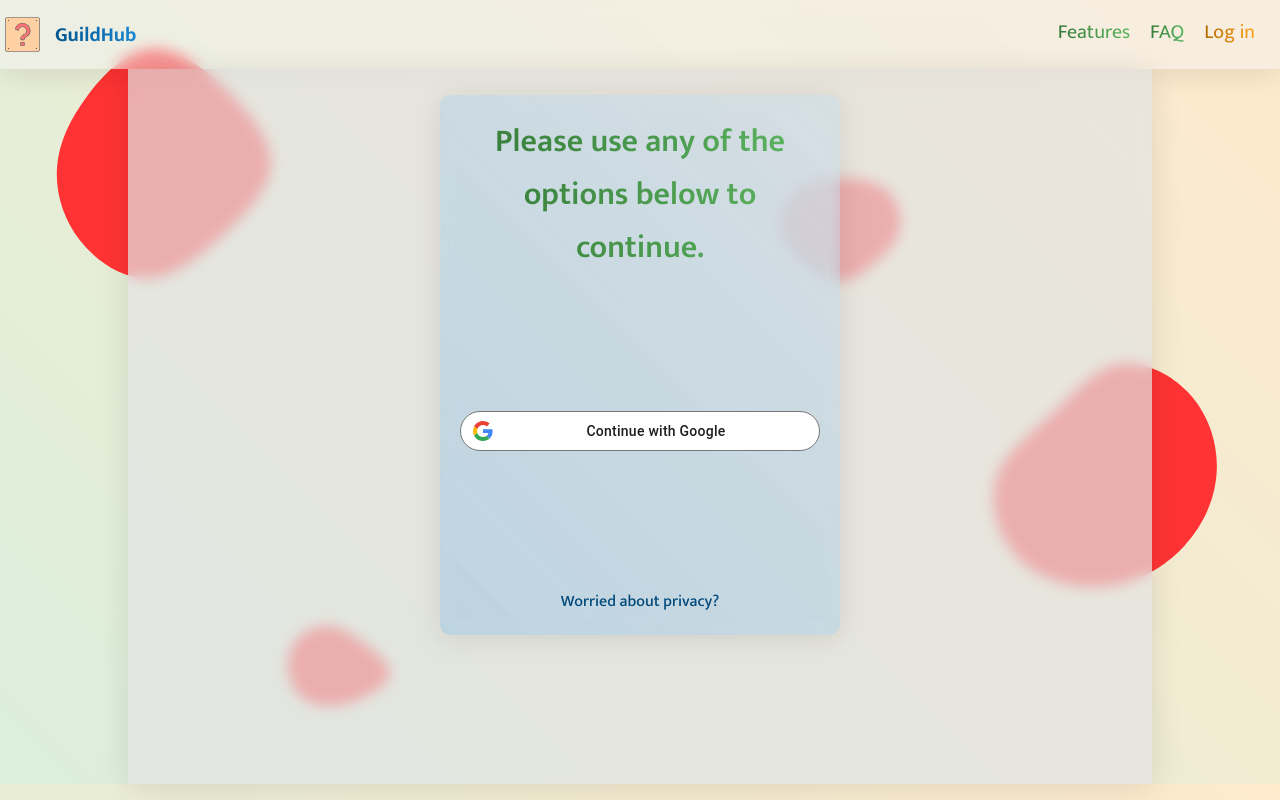
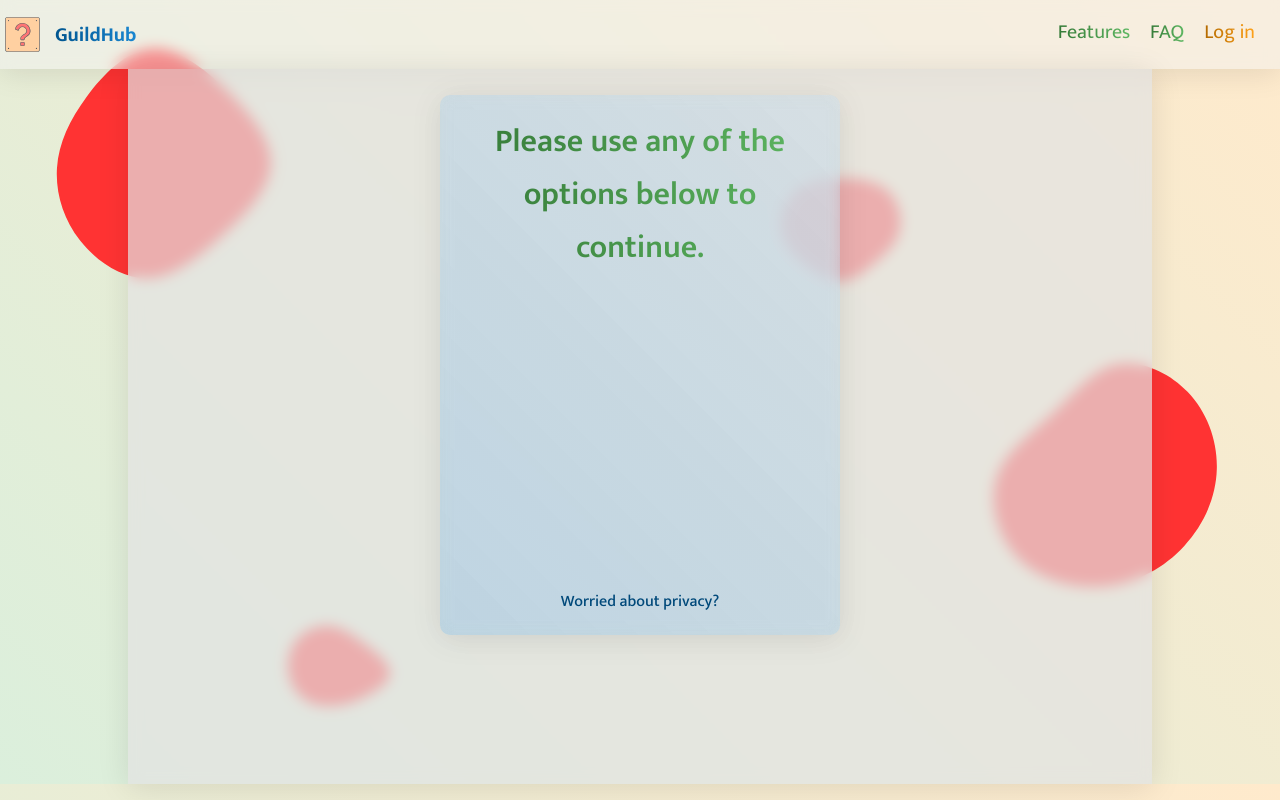
Before and after one commit to pasiastazebra/GuildHub, a Next.js app in the folder guildhub/: page /login in a window 1280 px wide. Built offline with nearby package versions, Linux system fonts and the light colour scheme.

Commit message:
deledet google button

```diff
--- a/guildhub/app/layout.tsx
+++ b/guildhub/app/layout.tsx
@@ -1,9 +1,9 @@
 import type { Metadata } from "next";
+
+import Navbar from "@/components/Navbar";
 
 import "@/styles/_global.scss";
 import "@/styles/_layout.scss";
-
-import Navbar from "@/components/Navbar";
 
 export const metadata: Metadata = {
   title: "Create Next App",
--- a/guildhub/components/auth/LoginForm.tsx
+++ b/guildhub/components/auth/LoginForm.tsx
@@ -13,42 +13,7 @@ const LoginForm: React.FC = () => {
           Please use any of the options below to continue.
         </h1>
       </div>
-      <button className="gsi-material-button" onClick={() => signIn("google")}>
-        <div className="gsi-material-button-state"></div>
-        <div className="gsi-material-button-content-wrapper">
-          <div className="gsi-material-button-icon">
-            <svg
-              version="1.1"
-              xmlns="http://www.w3.org/2000/svg"
-              viewBox="0 0 48 48"
-              xmlnsXlink="http://www.w3.org/1999/xlink"
-              style={{ display: "block" }}
-            >
-              <path
-                fill="#EA4335"
-                d="M24 9.5c3.54 0 6.71 1.22 9.21 3.6l6.85-6.85C35.9 2.38 30.47 0 24 0 14.62 0 6.51 5.38 2.56 13.22l7.98 6.19C12.43 13.72 17.74 9.5 24 9.5z"
-              ></path>
-              <path
-                fill="#4285F4"
-                d="M46.98 24.55c0-1.57-.15-3.09-.38-4.55H24v9.02h12.94c-.58 2.96-2.26 5.48-4.78 7.18l7.73 6c4.51-4.18 7.09-10.36 7.09-17.65z"
-              ></path>
-              <path
-                fill="#FBBC05"
-                d="M10.53 28.59c-.48-1.45-.76-2.99-.76-4.59s.27-3.14.76-4.59l-7.98-6.19C.92 16.46 0 20.12 0 24c0 3.88.92 7.54 2.56 10.78l7.97-6.19z"
-              ></path>
-              <path
-                fill="#34A853"
-                d="M24 48c6.48 0 11.93-2.13 15.89-5.81l-7.73-6c-2.15 1.45-4.92 2.3-8.16 2.3-6.26 0-11.57-4.22-13.47-9.91l-7.98 6.19C6.51 42.62 14.62 48 24 48z"
-              ></path>
-              <path fill="none" d="M0 0h48v48H0z"></path>
-            </svg>
-          </div>
-          <span className="gsi-material-button-contents">
-            Continue with Google
-          </span>
-          <span style={{ display: "none" }}>Continue with Google</span>
-        </div>
-      </button>
+
       <div className="wrapper bot">
         <a className="wrapper-bot-link" href="/faq">
           Worried about privacy?
--- a/guildhub/styles/loginForm.scss
+++ b/guildhub/styles/loginForm.scss
@@ -48,119 +48,3 @@
   -webkit-text-fill-color: transparent;
 
 }
-
-//google button section
-
-.gsi-material-button {
-  -moz-user-select: none;
-  -webkit-user-select: none;
-  -ms-user-select: none;
-  -webkit-appearance: none;
-  background-color: WHITE;
-  background-image: none;
-  border: 1px solid #747775;
-  -webkit-border-radius: 20px;
-  border-radius: 20px;
-  -webkit-box-sizing: border-box;
-  box-sizing: border-box;
-  color: #1f1f1f;
-  cursor: pointer;
-  font-family: "Roboto", arial, sans-serif;
-  font-size: 14px;
-  height: 40px;
-  letter-spacing: 0.25px;
-  outline: none;
-  overflow: hidden;
-  padding: 0 12px;
-  position: relative;
-  text-align: center;
-  -webkit-transition:
-    background-color 0.218s,
-    border-color 0.218s,
-    box-shadow 0.218s;
-  transition:
-    background-color 0.218s,
-    border-color 0.218s,
-    box-shadow 0.218s;
-  vertical-align: middle;
-  white-space: nowrap;
-  width: auto;
-  max-width: 400px;
-  min-width: min-content;
-}
-
-.gsi-material-button .gsi-material-button-icon {
-  height: 20px;
-  margin-right: 12px;
-  min-width: 20px;
-  width: 20px;
-}
-
-.gsi-material-button .gsi-material-button-content-wrapper {
-  -webkit-align-items: center;
-  align-items: center;
-  display: flex;
-  -webkit-flex-direction: row;
-  flex-direction: row;
-  -webkit-flex-wrap: nowrap;
-  flex-wrap: nowrap;
-  height: 100%;
-  justify-content: space-between;
-  position: relative;
-  width: 100%;
-}
-
-.gsi-material-button .gsi-material-button-contents {
-  -webkit-flex-grow: 1;
-  flex-grow: 1;
-  font-family: "Roboto", arial, sans-serif;
-  font-weight: 500;
-  overflow: hidden;
-  text-overflow: ellipsis;
-  vertical-align: top;
-}
-
-.gsi-material-button .gsi-material-button-state {
-  -webkit-transition: opacity 0.218s;
-  transition: opacity 0.218s;
-  bottom: 0;
-  left: 0;
-  opacity: 0;
-  position: absolute;
-  right: 0;
-  top: 0;
-}
-
-.gsi-material-button:disabled {
-  cursor: default;
-  background-color: #ffffff61;
-  border-color: #1f1f1f1f;
-}
-
-.gsi-material-button:disabled .gsi-material-button-contents {
-  opacity: 38%;
-}
-
-.gsi-material-button:disabled .gsi-material-button-icon {
-  opacity: 38%;
-}
-
-.gsi-material-button:not(:disabled):active .gsi-material-button-state,
-.gsi-material-button:not(:disabled):focus .gsi-material-button-state {
-  background-color: #303030;
-  opacity: 12%;
-}
-
-.gsi-material-button:not(:disabled):hover {
-  -webkit-box-shadow:
-    0 1px 2px 0 rgba(60, 64, 67, 0.3),
-    0 1px 3px 1px rgba(60, 64, 67, 0.15);
-  box-shadow:
-    0 1px 2px 0 rgba(60, 64, 67, 0.3),
-    0 1px 3px 1px rgba(60, 64, 67, 0.15);
-}
-
-.gsi-material-button:not(:disabled):hover .gsi-material-button-state {
-  background-color: #303030;
-  opacity: 8%;
-}
```
